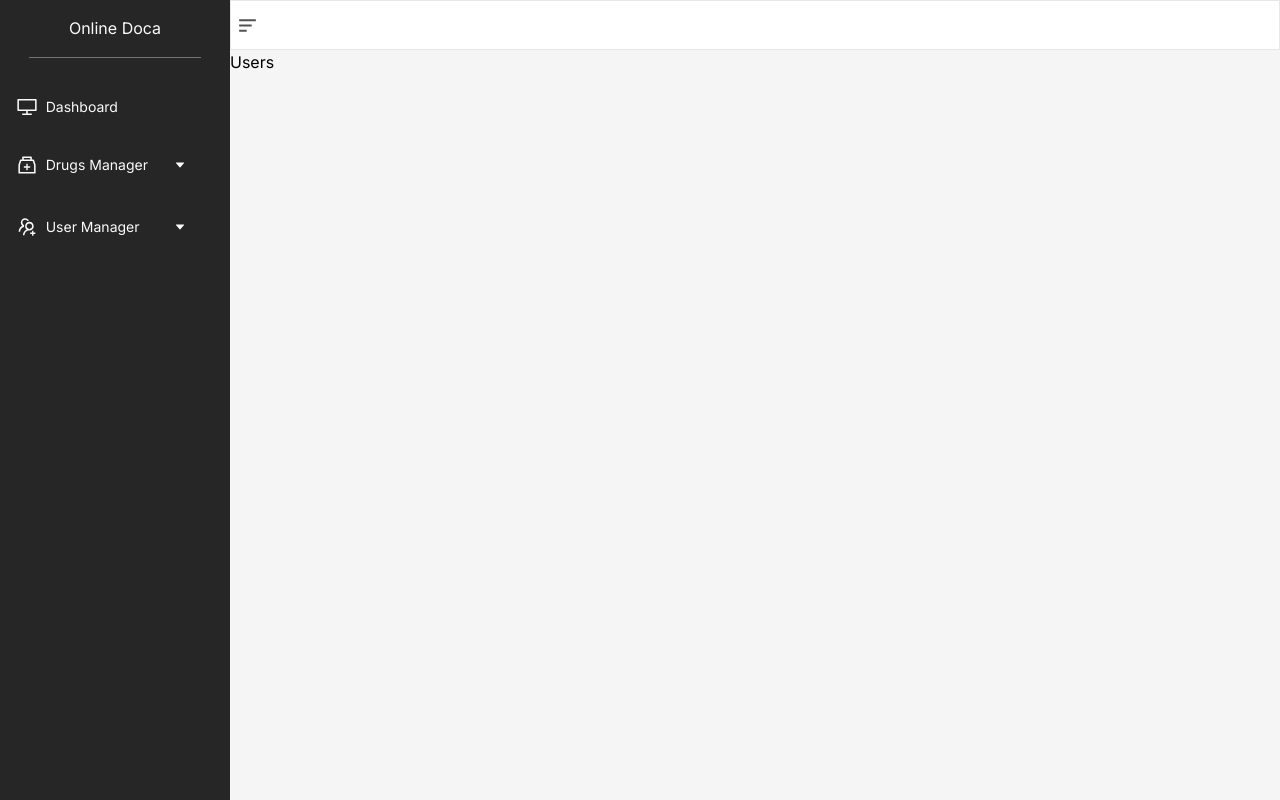
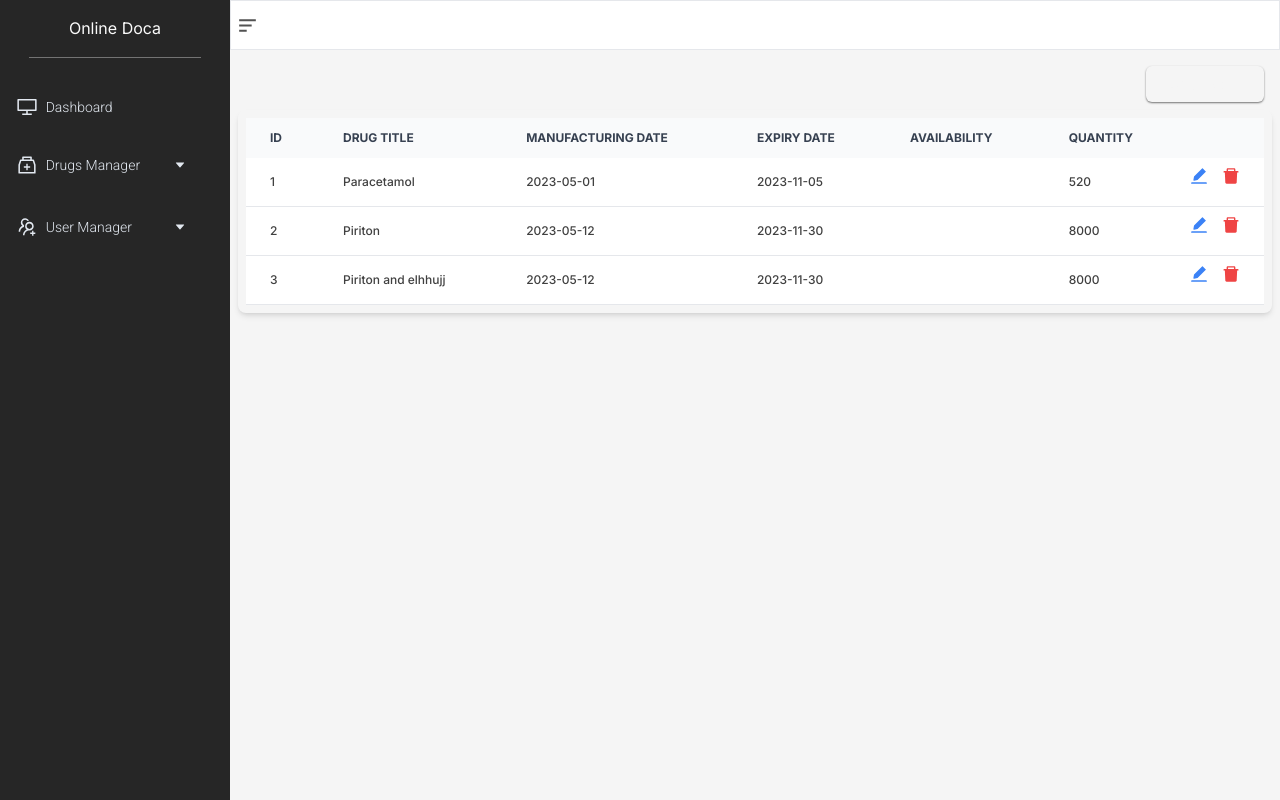
Before and after one commit to shehanthw/healthcare-project, a Next.js app: page /users in a window 1280 px wide. Built offline with nearby package versions, Linux system fonts and the light colour scheme.

Commit message:
created view users - user table and create user react hook form

```diff
--- a/package.json
+++ b/package.json
@@ -9,6 +9,7 @@
     "lint": "next lint"
   },
   "dependencies": {
+    "@next/font": "^13.4.19",
     "@types/node": "20.5.0",
     "@types/react": "18.2.20",
     "@types/react-dom": "18.2.7",
@@ -19,6 +20,7 @@
     "postcss": "8.4.28",
     "react": "18.2.0",
     "react-dom": "18.2.0",
+    "react-hook-form": "^7.45.4",
     "react-icons": "^4.10.1",
     "tailwindcss": "3.3.3",
     "typescript": "5.1.6"
--- /dev/null
+++ b/src/app/(routes)/users/create/page.tsx
@@ -0,0 +1,111 @@
+"use client";
+import { Roboto } from "next/font/google";
+import { resolve } from "path";
+import React from "react";
+import { FieldValues, useForm } from "react-hook-form";
+
+const roboto = Roboto({
+  subsets: ["latin"],
+  weight: ["400"],
+});
+
+type Props = {};
+
+type FormItems = {
+  title: string;
+  id: string;
+  type: string;
+  required?: string;
+}[];
+
+const CreateUser = (props: Props) => {
+  const formItems: FormItems = [
+    {
+      title: "Username",
+      id: "username",
+      type: "text",
+      required: "Username is required",
+    },
+    {
+      title: "First Name",
+      id: "firstName",
+      type: "text",
+      required: "First Name is required",
+    },
+    {
+      title: "Last Name",
+      id: "lastName",
+      type: "text",
+      required: "Last Name is required",
+    },
+    {
+      title: "Email",
+      id: "email",
+      type: "text",
+      required: "Email is required",
+    },
+    {
+      title: "Role",
+      id: "userRole",
+      type: "text",
+      required: "Role is required",
+    },
+    {
+      title: "Password",
+      id: "password",
+      type: "password",
+      required: "Password is required",
+    },
+  ];
+
+  const {
+    register,
+    handleSubmit,
+    reset,
+    formState: { errors, isSubmitting },
+  } = useForm();
+
+  const onSubmit = async (data: FieldValues) => {
+    console.log(data);
+    await new Promise((resolve) => setTimeout(resolve, 1000));
+    reset();
+  };
+
+  return (
+    <div className="p-2 flex flex-col items-center w-full">
+      <form
+        onSubmit={handleSubmit(onSubmit)}
+        className={`flex flex-col items-center p-4 w-[80%] space-y-1 text-neutral-700 text-sm ${roboto.className} bg-white rounded-sm shadow-sm shadow-neutral-500`}
+      >
+        <div className="text-md font-bold text-neutral-600">Create a user</div>
+        {formItems.map((item, index) => (
+          <div
+            className="flex flex-col w-full justify-center items-center"
+            key={index}
+          >
+            <span className="flex w-[60%] justify-start space-x-1">
+              <span className="text-red-600">*</span> <span>{item.title}</span>
+            </span>
+            <input
+              className="p-2 border border-neutral-300 w-[60%] outline-none rounded"
+              type={item.type}
+              id={item.id}
+              placeholder={`Enter ${item.title}`}
+              {...register(item.id, { required: item.required })}
+            />
+            <div className="h-[18px] text-xs w-[60%] text-red-600 flex items-center">
+              {errors[item.id] && (
+                <span>{errors[item.id]?.message?.toString()}</span>
+              )}
+            </div>
+          </div>
+        ))}
+        <div className="w-[60%]">
+          <button className="btn btn-primary">Submit</button>
+        </div>
+      </form>
+    </div>
+  );
+};
+
+export default CreateUser;
--- a/src/app/(routes)/users/page.tsx
+++ b/src/app/(routes)/users/page.tsx
@@ -1,7 +1,63 @@
+"use client";
+
 import React from "react";
+import UsersTable from "../../../components/users/UsersTable";
+import { AiOutlinePlus } from "react-icons/ai";
+import CreateUserForm from "@/components/users/CreateUserForm";
+import { useRouter } from "next/navigation";
+
+type UsersObject = {
+  id: number;
+  title: string;
+  manufacturingDate: string;
+  expiryDate: string;
+  availability: boolean;
+  quantity: number;
+}[];
 
 const Users = () => {
-  return <div>Users</div>;
+  const router = useRouter();
+  const users: UsersObject = [
+    {
+      id: 1,
+      title: "Paracetamol",
+      manufacturingDate: "2023-05-01",
+      expiryDate: "2023-11-05",
+      availability: true,
+      quantity: 520,
+    },
+    {
+      id: 2,
+      title: "Piriton",
+      manufacturingDate: "2023-05-12",
+      expiryDate: "2023-11-30",
+      availability: true,
+      quantity: 8000,
+    },
+    {
+      id: 3,
+      title: "Piriton and elhhujj",
+      manufacturingDate: "2023-05-12",
+      expiryDate: "2023-11-30",
+      availability: true,
+      quantity: 8000,
+    },
+  ];
+
+  return (
+    <div className="p-2">
+      <div className="w-full flex justify-end p-2">
+        <button
+          onClick={() => router.push("/users/create")}
+          className="border-1 dark:bg-gray-600 hover:bg-gray-500 p-2 rounded-md shadow-sm text-neutral-100 shadow-neutral-500 cursor-pointer text-sm flex space-x-2 items-center"
+        >
+          <span>Create User</span>
+          <AiOutlinePlus size={15} />
+        </button>
+      </div>
+      <UsersTable data={users} />
+    </div>
+  );
 };
 
 export default Users;
--- a/src/app/globals.css
+++ b/src/app/globals.css
@@ -4,9 +4,17 @@
 
 
 .navbar-menu-top{
-    @apply p-2 text-sm flex items-center w-full h-[50px] hover:bg-neutral-600 text-neutral-50 cursor-pointer rounded-md whitespace-nowrap
+    @apply p-2 text-sm flex items-center w-full h-[50px] hover:bg-neutral-600 text-slate-200 cursor-pointer rounded-md whitespace-nowrap
 }
 
 .layout-transition {
     @apply transition-all delay-100
 }
+
+.btn {
+    @apply p-2 pl-4 pr-4 rounded
+}
+
+.btn-primary {
+    @apply bg-blue-700 text-neutral-100 hover:bg-blue-500 shadow-md shadow-neutral-500
+}
--- a/src/components/navbar/Navbar.tsx
+++ b/src/components/navbar/Navbar.tsx
@@ -10,8 +10,14 @@ import { menuItems } from "./NavbarItems";
 import { useLayoutContext } from "@/contexts/NavbarContext";
 import Link from "next/link";
 import { usePathname } from "next/navigation";
+import { Roboto } from "@next/font/google";
 
 type Props = {};
+
+const roboto = Roboto({
+  subsets: ["latin"],
+  weight: ["300"],
+});
 
 const Navbar = (props: Props) => {
   const { isOpen } = useLayoutContext();
@@ -37,7 +43,9 @@ const Navbar = (props: Props) => {
         </div>
       </div>
 
-      <div className="w-full flex items-center flex-col space-y-2 select-none">
+      <div
+        className={`w-full flex items-center flex-col space-y-2 select-none ${roboto.className}`}
+      >
         {/*------------------------------------> static navbar items that have no subItems*/}
 
         <Link
--- a/src/components/navbar/NavbarItems.tsx
+++ b/src/components/navbar/NavbarItems.tsx
@@ -26,11 +26,11 @@ const menuItems: NavMenuItems = [
     isActive: false,
     subItems: [
       {
-        subName: "View Drugs",
+        subName: "view drugs",
         path: "/drugs",
       },
       {
-        subName: "Create Drugs",
+        subName: "create & edit drugs",
         path: "/",
       },
     ],
@@ -42,8 +42,12 @@ const menuItems: NavMenuItems = [
     isActive: false,
     subItems: [
       {
-        subName: "View Users",
+        subName: "view users",
         path: "/users",
+      },
+      {
+        subName: "create & edit User",
+        path: "/users/create",
       },
     ],
   },
--- /dev/null
+++ b/src/components/users/CreateUserForm.tsx
@@ -0,0 +1,13 @@
+import React from "react";
+
+type Props = {};
+
+const CreateUserForm = (props: Props) => {
+  return (
+    <div className="bg-slate-900 absolute w-full h-full z-10 bg-opacity-70 blur-lg">
+      CreateUserForm
+    </div>
+  );
+};
+
+export default CreateUserForm;
--- /dev/null
+++ b/src/components/users/UsersTable.tsx
@@ -0,0 +1,102 @@
+import React from "react";
+import { AiFillEdit, AiFillDelete } from "react-icons/ai";
+
+type UserItem = {
+  id: number;
+  title: string;
+  manufacturingDate: string;
+  expiryDate: string;
+  availability: boolean;
+  quantity: number;
+};
+type Props = { data: UserItem[] };
+
+const UsersTable = (props: Props) => {
+  return (
+    <div className="p-2 relative overflow-x-auto shadow-md sm:rounded-lg">
+      <table className="w-full text-sm text-left text-gray-500 dark:text-gray-400">
+        <thead className="text-xs text-gray-700 uppercase bg-gray-50 dark:bg-gray-700 dark:text-gray-400">
+          <tr>
+            <th scope="col" className="px-6 py-3">
+              id
+            </th>
+            <th scope="col" className="px-6 py-3">
+              drug title
+            </th>
+            <th scope="col" className="px-6 py-3">
+              manufacturing date
+            </th>
+            <th scope="col" className="px-6 py-3">
+              expiry date
+            </th>
+            <th scope="col" className="px-6 py-3">
+              availability
+            </th>
+            <th scope="col" className="px-6 py-3">
+              quantity
+            </th>
+            <th scope="col" className="px-6 py-3"></th>
+          </tr>
+        </thead>
+
+        <tbody>
+          {props.data.map((item, index) => (
+            <tr className="bg-white border-b dark:bg-gray-100 hover:bg-gray-200 dark:hover:bg-gray-200 text-xs">
+              <td
+                scope="row"
+                className="px-6 py-4 font-medium text-neutral-700 whitespace-nowrap max-w-[100px] overflow-auto"
+              >
+                {item.id}
+              </td>
+              <td
+                scope="row"
+                className="px-6 py-4 font-medium text-neutral-700 whitespace-nowrap max-w-[200px] overflow-auto"
+              >
+                {item.title}
+              </td>
+              <td
+                scope="row"
+                className="px-6 py-4 font-medium text-neutral-700 whitespace-nowrap max-w-[100px] overflow-auto"
+              >
+                {item.manufacturingDate}
+              </td>
+              <td
+                scope="row"
+                className="px-6 py-4 font-medium text-neutral-700 whitespace-nowrap max-w-[100px] overflow-auto"
+              >
+                {item.expiryDate}
+              </td>
+              <td
+                scope="row"
+                className="px-6 py-4 font-medium text-neutral-700 whitespace-nowrap max-w-[100px] overflow-auto"
+              >
+                {item.availability}
+              </td>
+              <td
+                scope="row"
+                className="px-6 py-4 font-medium text-neutral-700 whitespace-nowrap max-w-[100px] overflow-auto"
+              >
+                {item.quantity}
+              </td>
+              <td
+                scope="row"
+                className="px-2 py-2 font-medium text-neutral-700 whitespace-nowrap max-w-[100px] overflow-auto flex space-x-3"
+              >
+                <AiFillEdit
+                  size={20}
+                  className="text-blue-500 cursor-pointer hover:text-blue-900"
+                />
+                <AiFillDelete
+                  size={20}
+                  className="text-red-500 cursor-pointer hover:text-red-900"
+                />
+              </td>
+            </tr>
+          ))}
+        </tbody>
+      </table>
+    </div>
+  );
+};
+
+export default UsersTable;
```
Also changed, not shown: 1 other file (tests, documents, lock files or other folders).
